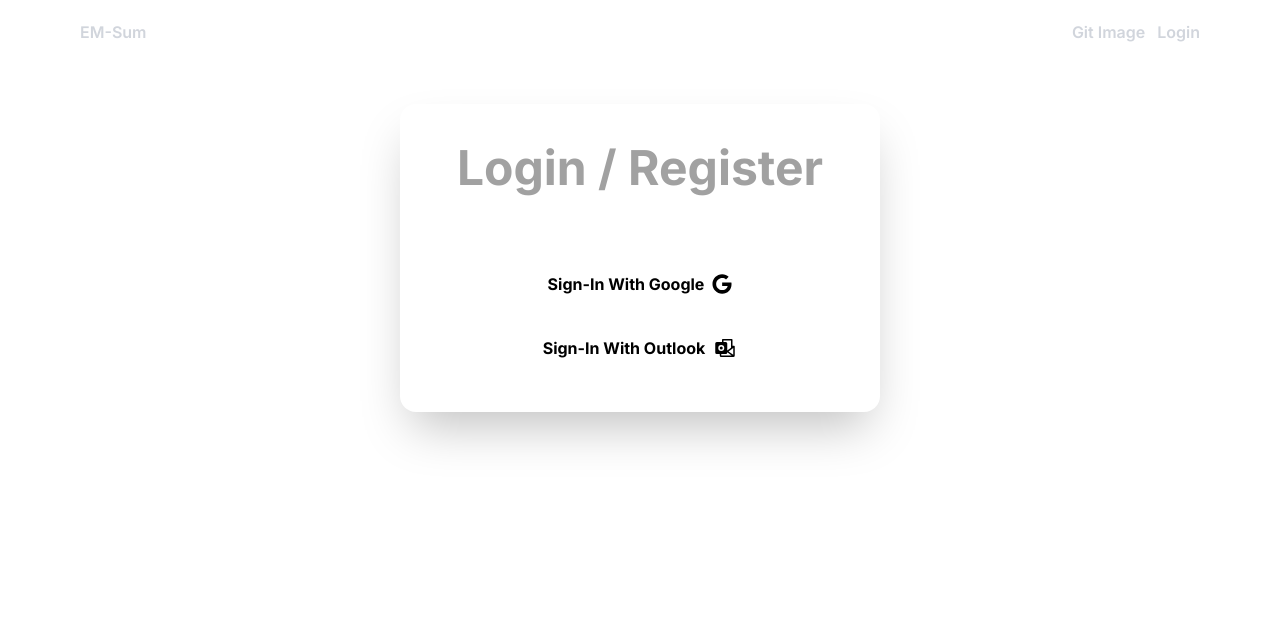
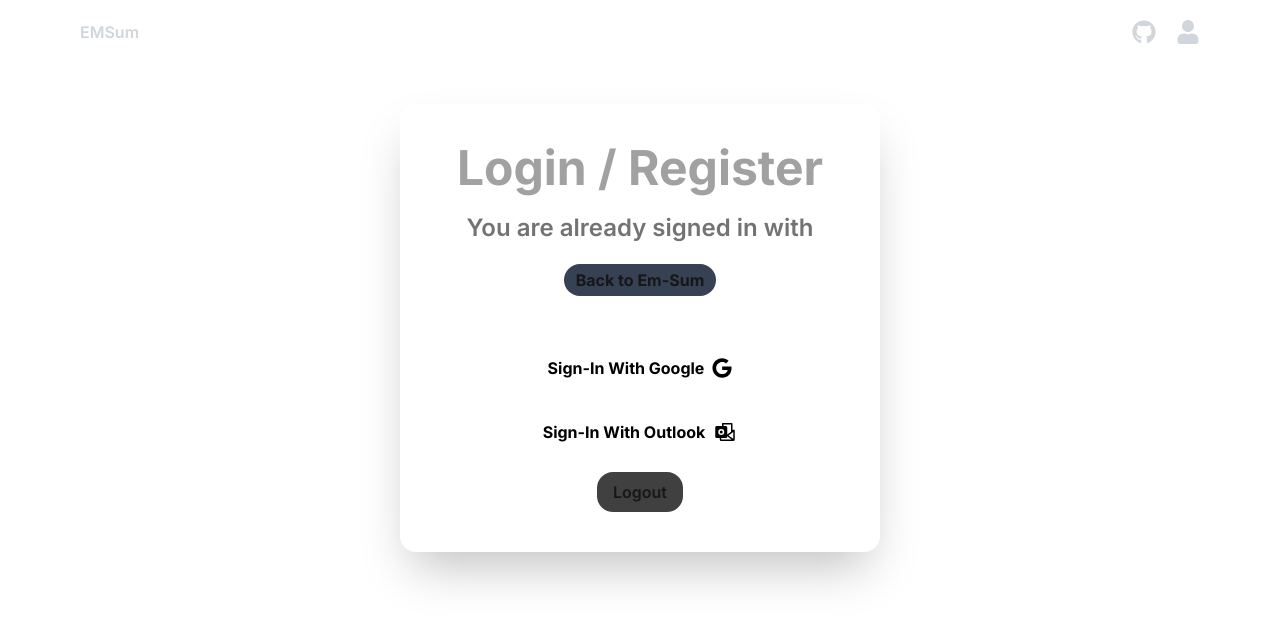
Before and after one commit to xDAGAx13/email-summarizer, a Next.js app: page /Auth in a window 1280 px wide. Shown: the top 624 px of the page. Built offline with nearby package versions, Linux system fonts and the light colour scheme; no server answers.

Commit message:
further UI changes

```diff
--- a/app/Auth/sections/Login.jsx
+++ b/app/Auth/sections/Login.jsx
@@ -10,7 +10,6 @@
   signOut,
 } from "firebase/auth";
 import { useRouter } from "next/navigation";
-import Cookies from "js-cookie";
 import { useToken } from "../../../context/TokenContext";
 
 const Login = ({ onTokenExtracted }) => {
@@ -18,18 +17,19 @@
   const router = useRouter();
   const [isSignedIn, setIsSignedIn] = useState(false);
   const [name, setName] = useState("");
-  const [googleTok, setGoogleTok] = useState(null);
 
 
   const {setToken} = useToken();
+  const token = useToken()
   provider.addScope("https://www.googleapis.com/auth/gmail.readonly");
 
   useEffect(() => {
     const unsubscribe = onAuthStateChanged(auth, (user) => {
-      if (user) {
+      if (token) {
         setIsSignedIn(true);
         setName(user.email);
       }
+
     });
     return () => unsubscribe();
   }, []);
@@ -41,8 +41,8 @@
       const credential = GoogleAuthProvider.credentialFromResult(result);
       const token = credential?.accessToken;
       onTokenExtracted(token);
-      setGoogleTok(token);
       setToken(token);
+      setIsSignedIn(true);
     } catch (e) {
       console.error("Cannot Sign in", e);
     }
@@ -52,6 +52,7 @@
     try {
       signOut(auth);
       setIsSignedIn(false);
+      setName(null);
     } catch (e) {
       console.error("Cannot Sign Out User", e);
     }
@@ -63,7 +64,7 @@
         <h1 className="h1">
           Login / Register
         </h1>
-        {isSignedIn && (
+        {isSignedIn ? (
           <div className="text-center ">
             <p className="para-subheading mb-5">
               You are already signed in with {name}
@@ -75,7 +76,7 @@
               Back to Em-Sum
             </button>
           </div>
-        )}
+        ):<p className="para-subheading mb-5">Please Sign in with the options</p>}
       </div>
       <div className="flex flex-col rounded justify-center items-center gap-4">
         <button
@@ -91,7 +92,7 @@
         {isSignedIn && (
           <button
             onClick={handleLogout}
-            className="bg-neutral-700 px-4 py-2 transition-all rounded-2xl cursor-pointer hover:bg-neutral-800"
+            className="bg-neutral-700 font-semibold px-4 py-2 transition-all rounded-2xl cursor-pointer hover:bg-neutral-800"
           >
             Logout
           </button>
--- a/app/firebase.js
+++ b/app/firebase.js
@@ -1,6 +1,7 @@
 // Import the functions you need from the SDKs you need
 import { initializeApp } from "firebase/app";
 import {getAuth} from 'firebase/auth'
+import {getFirestore} from 'firebase/firestore'
 // TODO: Add SDKs for Firebase products that you want to use
 // https://firebase.google.com/docs/web/setup#available-libraries
 
@@ -16,7 +17,8 @@
 
 // Initialize Firebase
 export const app = initializeApp(firebaseConfig);
-const auth = getAuth(app)
+const auth = getAuth(app);
+export const db = getFirestore(app);
 
 
-export default auth
+export default auth;
--- a/components/Airesponse.jsx
+++ b/components/Airesponse.jsx
@@ -1,15 +1,16 @@
 import React, { useState } from "react";
 import { GoogleGenAI } from "@google/genai";
-import ReactMarkdown from 'react-markdown';
-
+import ReactMarkdown from "react-markdown";
 
 const Airesponse = ({ emails }) => {
   const ai = new GoogleGenAI({
     apiKey: process.env.NEXT_PUBLIC_GEMINI_API_KEY,
   });
   const [aiReply, setAiReply] = useState("");
+  const [loading, setLoading] = useState(false)
 
   const getGeminiResponse = async () => {
+    setLoading(true)
     const formattedEmails = emails
       .map(
         (email, i) =>
@@ -22,8 +23,7 @@
       model: "gemini-2.5-flash",
       contents: formattedEmails,
       config: {
-        systemInstruction:
-          `You are an intelligent AI assistant helping a user understand and act on their daily email summary.
+        systemInstruction: `You are an intelligent AI assistant helping a user understand and act on their daily email summary.
 
 Please do the following:
 
@@ -49,23 +49,23 @@
       },
     });
     setAiReply(response.text);
+    setLoading(false)
   };
   return (
     <div className="flex flex-col gap-4 justify-center items-center">
       <button
-        className="bg-red-400 py-1 px-2 rounded-xl cursor-pointer hover:bg-red-500"
+        className="bg-gray-600 py-2 px-3 rounded-lg cursor-pointer hover:bg-neutral-800 transition-all duration-300"
         onClick={getGeminiResponse}
       >
         Get AI Response
       </button>
-      <div className="dark:bg-neutral-900 border-2 border-gray-300 dark:border-gray-700 rounded-xl p-6 shadow-md max-w-4xl w-full">
-        {aiReply && (
-          <p className="text-neutral-400 whitespace-pre-wrap">
-  {aiReply}
-</p>
-
-        )}
-      </div>
+      {loading? <div className="flex justify-center">
+          <div className="w-5 h-5 border-2 border-neutral-600 border-t-transparent rounded-full animate-spin"></div>
+        </div>:aiReply && (
+        <div className="dark:bg-neutral-900 border-2 border-gray-300 dark:border-gray-700 rounded-xl p-6 shadow-md max-w-4xl w-full">
+          <p className="text-neutral-400 whitespace-pre-wrap">{aiReply}</p>
+        </div>
+      )}
     </div>
   );
 };
--- a/components/Form.jsx
+++ b/components/Form.jsx
@@ -8,12 +8,12 @@
 const Form = () => {
   const [day, setDay] = useState(new Date());
   const [today, setToday] = useState(false);
-  const [emails, setEmails] = useState([])
-  const [loading, setLoading] = useState(false)
+  const [emails, setEmails] = useState([]);
+  const [loading, setLoading] = useState(false);
   const { token } = useToken();
 
   const fetchEmails = async (accessToken) => {
-    setLoading(true)
+    setLoading(true);
     let from, to;
 
     if (today) {
@@ -38,16 +38,17 @@
       }
     );
     const data = await res.json();
-  const fetchedEmails = []
+    const fetchedEmails = [];
 
     for (const msg of data.messages || []) {
       const email = await getFullMessage(msg.id, accessToken);
       if (email) fetchedEmails.push(email);
     }
     setEmails(fetchedEmails);
+    console.log(fetchedEmails);
     setLoading(false);
   };
-
+  // can fetch mail id and ask gemini to create a hyperlink for that specific email
 
   const decodeBase64 = (str) =>
     decodeURIComponent(
@@ -116,17 +117,24 @@
   return (
     <div className="flex flex-col items-center justify-center gap-6 p-4 text-xl">
       {/* Single Day Picker */}
+      <div className="flex flex-row gap-5">
         <div className="flex flex-col items-center">
-        <label className="mb-2 font-semibold text-gray-700">Day</label>
+          <label
+            className={`mb-2 font-semibold text-gray-400 ${
+              today && "opacity-30"
+            }`}
+          >
+            Day
+          </label>
           <DatePicker
             disabled={today}
-          className="w-40 text-center border border-gray-300 rounded-md px-3 py-2 shadow-sm focus:outline-none focus:ring-3 focus:ring-blue-700 font-medium disabled:opacity-30"
+            className="w-35 text-center border border-gray-300 rounded-md px-3 py-2 shadow-sm focus:outline-none focus:ring-3 focus:ring-neutral-700 font-medium disabled:opacity-30"
             selected={day}
             onChange={(date) => setDay(date)}
           />
         </div>
-      <div className="flex flex-row gap-4 items-center">
-        <label>Today?</label>
+        <div className="flex flex-row gap-4 items-center ">
+          <label className="font-semibold text-neutral-400">Today?</label>
           <input
             type="checkbox"
             className="w-5 h-5 rounded border-gray-300 border-4 checked:bg-black"
@@ -134,16 +142,30 @@
             onChange={(e) => setToday(e.target.checked)}
           />
         </div>
+      </div>
 
       {!token && <p>Please Sign in Again</p>}
       <button
         onClick={() => fetchEmails(token)}
-        className="mt-4 px-4 py-2 bg-blue-600 text-white rounded cursor-pointer hover:bg-blue-700"
+        className="mt-4 px-4 py-2 bg-slate-600 font-semibold text-white rounded cursor-pointer hover:bg-slate-700 transition-all"
       >
         Fetch Email Data
       </button>
-      {loading&&<p>Loading your mails</p>}
-      {emails&&<Airesponse emails={emails}/>}
+      {loading && (
+        <div className="flex justify-center">
+          <div className="w-5 h-5 border-2 border-neutral-600 border-t-transparent rounded-full animate-spin"></div>
+        </div>
+      )}
+      {emails.length > 4 ? (
+        <div>
+          <p className="para-subheading mb-4">Emails have been fetched!</p>
+          <Airesponse emails={emails} />
+        </div>
+      ) : (
+        <div>
+          <p className="para-subheading mb-4">No emails as of now!</p>
+        </div>
+      )}
     </div>
   );
 };
--- a/components/Main.jsx
+++ b/components/Main.jsx
@@ -34,9 +34,19 @@
           {Tagline}
         </p>
       </div>
-      {name ? (
+      { token ? (
         <Form />
-      ) : (
+      ) : name? (
+        <div>
+          <h1 className="text-2xl text-center font-semibold text-neutral-500">
+            Please{" "}
+            <a href="/auth" className="hover:underline">
+              sign in again
+            </a>{" "}
+            to gain access to your mails
+          </h1>
+        </div>
+      ):(
         <div>
           <h1 className="text-2xl text-center font-semibold text-neutral-500">
             Please{" "}
--- a/components/Navbar.jsx
+++ b/components/Navbar.jsx
@@ -1,37 +1,46 @@
-'use client'
-import React, { useEffect, useState } from 'react'
-import Link from 'next/link'
-import { useRouter } from 'next/navigation'
-import { onAuthStateChanged } from 'firebase/auth'
-import auth from '../app/firebase'
+"use client";
+import React, { useEffect, useState } from "react";
+import Link from "next/link";
+import { useRouter } from "next/navigation";
+import { onAuthStateChanged } from "firebase/auth";
+import auth from "../app/firebase";
+import { FaGithub } from "react-icons/fa";
+import { FaUser } from "react-icons/fa";
 
 const Navbar = () => {
   const router = useRouter();
   const [name, setName] = useState(false);
 
-  useEffect(()=>{
-    const unsub = onAuthStateChanged(auth, (user)=>{
-      if(user){
+  useEffect(() => {
+    const unsub = onAuthStateChanged(auth, (user) => {
+      if (user) {
         const name = user.displayName;
-        const firstName = name.split(' ')[0]
+        const firstName = name.split(" ")[0];
         setName(firstName);
       }
-    })
-    return ()=>unsub()
-  },[])
+    });
+    return () => unsub();
+  }, []);
 
   return (
-    <nav className='flex justify-between px-5 lg:px-20 py-5 mb-10'>
-      <div className='flex gap-3'>
-      <h1 className='nav-item' onClick={()=>router.push('/')}>EM-Sum</h1>
-      {name&&<h1 className='nav-item' onClick={()=>router.push('/')}>{name}</h1>}
+    <nav className="flex justify-between px-5 lg:px-20 py-5 mb-10">
+      <div className="flex gap-3">
+        <h1 className="nav-item" onClick={() => router.push("/")}>
+          EMSum
+        </h1>
       </div>
-      <ul className='flex flex-row gap-3'>
-        <li className='nav-item'>Git Image</li>
-        <li className='nav-item' ><Link href="/auth">Login</Link></li>
+      <ul className="flex flex-row gap-5">
+        <li className="nav-item ">
+          <a href="https://github.com/xDAGAx13?tab=repositories" target="_blank"><FaGithub size={24} className="items-center justify-center" /></a>
+        </li>
+        <li className="nav-item">
+          <Link href="/auth">
+            <FaUser size={24} />
+          </Link>
+        </li>
       </ul>
     </nav>
-  )
-}
+  );
+};
 
-export default Navbar
+export default Navbar;
```
Lines whose indentation alone changed are shown as unchanged.
